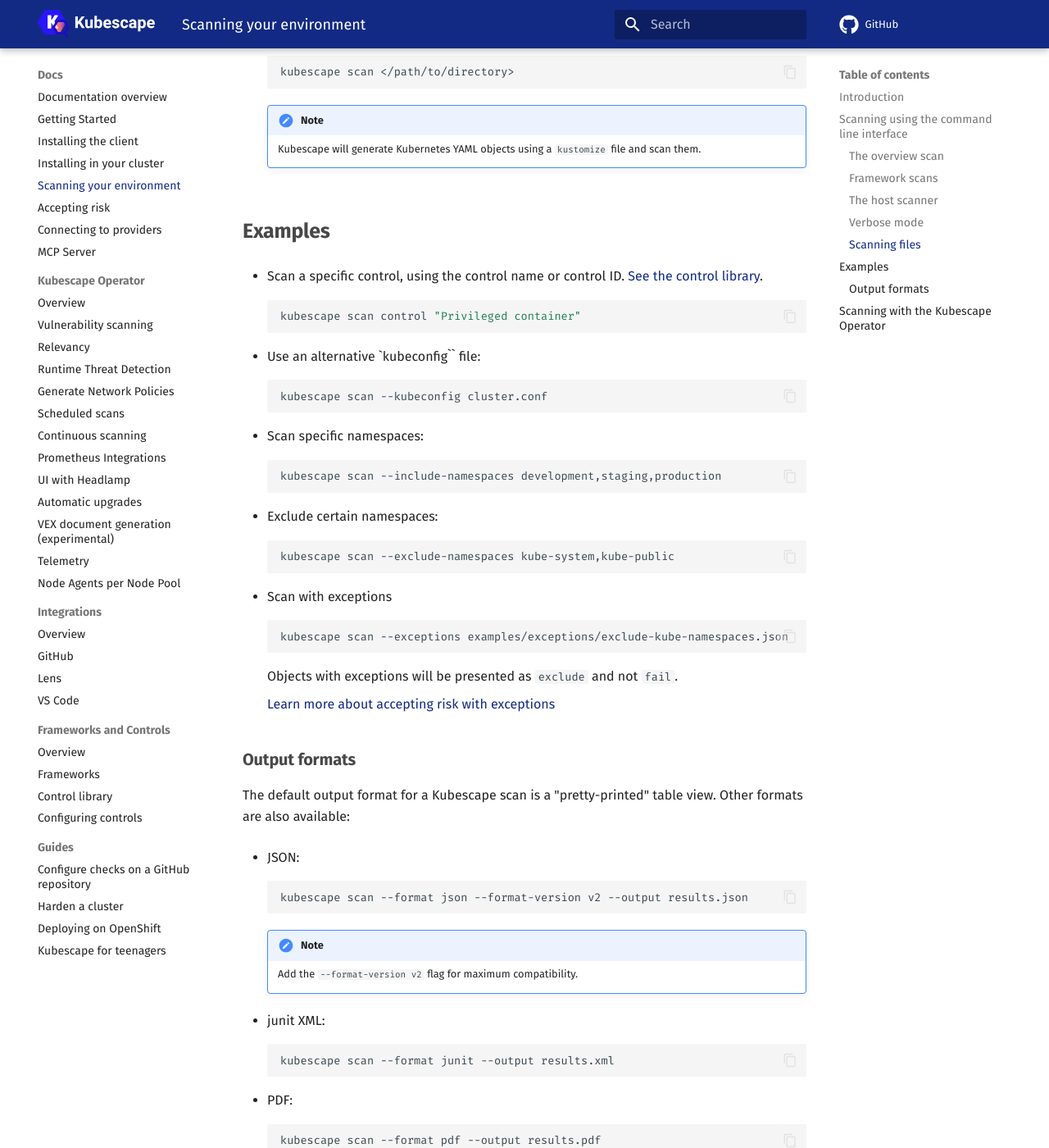
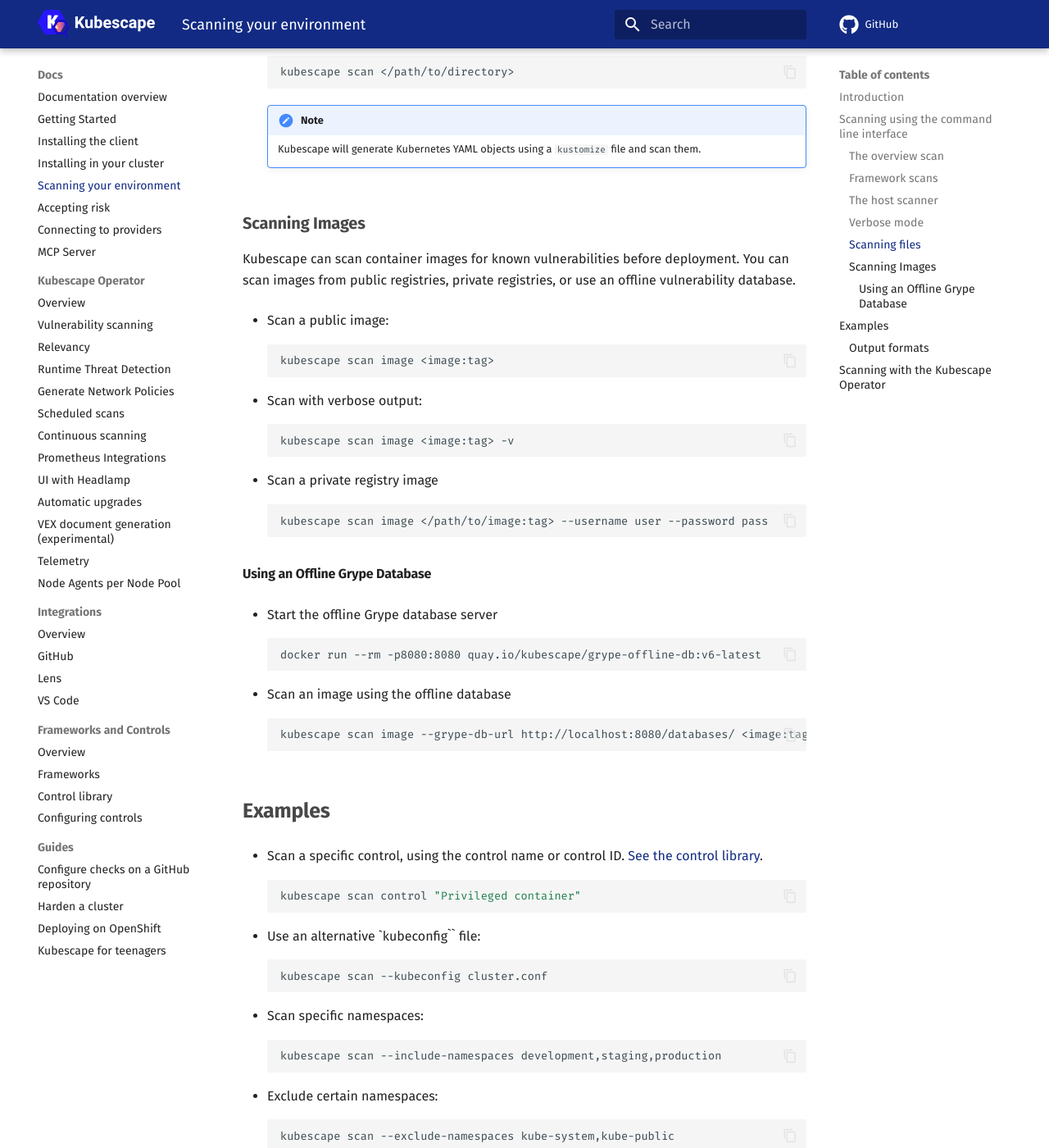
Before and after one commit to kubescape/kubescape.io, an MkDocs documentation site: the page built from docs/docs/scanning.md, in a window 1280 px wide and 1400 px high, scrolled down 2395 px. Shown: the whole window at 82% size. Built offline with MkDocs 1.6.1 and Material for MkDocs 9.7.7, drawn with Linux system fonts in a browser that asks for light colours; comment, search, counter and statistics services are not loaded.

Commit message:
Imgae scanning with offline grype database added
Signed-off-by: Mujib Ahasan <ahasanmujib8@gmail.com>

````diff
--- a/docs/docs/scanning.md
+++ b/docs/docs/scanning.md
@@ -88,6 +88,38 @@
     !!! note "Note"
         Kubescape will generate Kubernetes YAML objects using a `kustomize` file and scan them.
 
+### Scanning Images
+
+Kubescape can scan container images for known vulnerabilities before deployment. You can scan images from public registries, private registries, or use an offline vulnerability database.
+
+* Scan a public image:
+    ```sh
+    kubescape scan image <image:tag>
+    ```
+
+* Scan with verbose output:
+    ```sh
+    kubescape scan image <image:tag> -v
+    ```
+
+* Scan a private registry image
+    ```sh
+    kubescape scan image </path/to/image:tag> --username user --password pass
+    ```
+
+#### Using an Offline Grype Database
+
+* Start the offline Grype database server
+   ```sh
+   docker run --rm -p8080:8080 quay.io/kubescape/grype-offline-db:v6-latest
+   ```
+
+* Scan an image using the offline database
+  ```sh
+  kubescape scan image --grype-db-url http://localhost:8080/databases/ <image:tag>
+  ```
+
+
 ## Examples
 
 * Scan a specific control, using the control name or control ID. [See the control library](controls/index.md).
````
